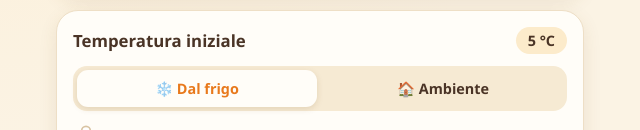
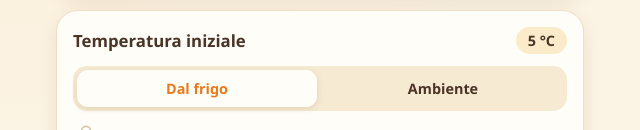
Before and after one commit to pippotorre/uova, a plain HTML site: page index.html in a window 1280 px wide. Shown: the part 822-952 px from the top of the page, 320-960 px from the left. Drawn offline with Linux system fonts and the light colour scheme.

Commit message:
Rimuove le icone accanto a frigo e ambiente
Co-Authored-By: Claude Opus 5.5 <noreply@anthropic.com>
Claude-Session: https://claude.ai/code/session_01GEB7gJApH6TkzYRstCP7Zh

```diff
--- a/index.html
+++ b/index.html
@@ -85,8 +85,8 @@
           <span id="tempVal" class="pill"></span>
         </div>
         <div class="seg" id="tempPresets" role="group" aria-label="Provenienza dell'uovo">
-          <button data-t="5">❄️ Dal frigo</button>
-          <button data-t="20">🏠 Ambiente</button>
+          <button data-t="5">Dal frigo</button>
+          <button data-t="20">Ambiente</button>
         </div>
         <div class="row-ctrl">
           <svg id="thermo" viewBox="0 0 30 90" class="mini" aria-hidden="true"></svg>
@@ -149,8 +149,8 @@
         <input type="range" id="days" min="0" max="50" step="1" value="3" aria-label="Giorni dalla deposizione">
         <div class="scale"><span>appena deposto</span><span>50 giorni</span></div>
         <div class="seg" id="storage" role="group" aria-label="Conservazione">
-          <button data-s="frigo">❄️ In frigo</button>
-          <button data-s="ambiente">🏠 A temperatura ambiente</button>
+          <button data-s="frigo">In frigo</button>
+          <button data-s="ambiente">A temperatura ambiente</button>
         </div>
         <div class="aircell">
           <div class="aircell-head"><span>Aria nella camera d'aria</span><b id="airVal"></b></div>
--- a/sw.js
+++ b/sw.js
@@ -1,5 +1,5 @@
 /* Service worker di "Uova" – cambia CACHE a ogni rilascio */
-const CACHE = 'uova-v1';
+const CACHE = 'uova-v2';
 const ASSETS = [
   './',
   './index.html',
```
Also changed, not shown: 1 other file.
